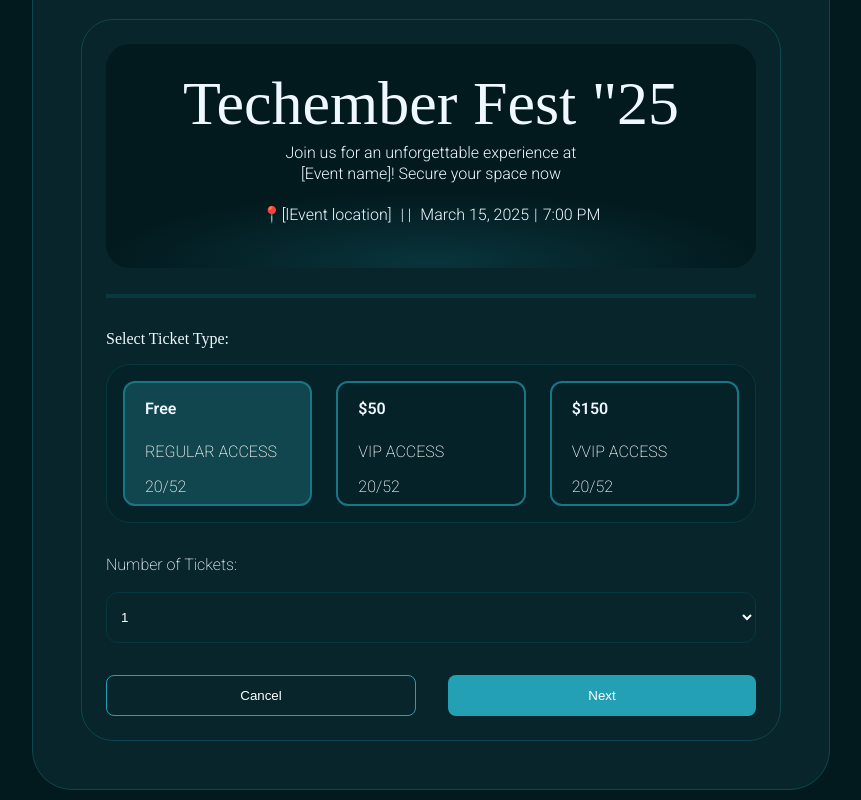
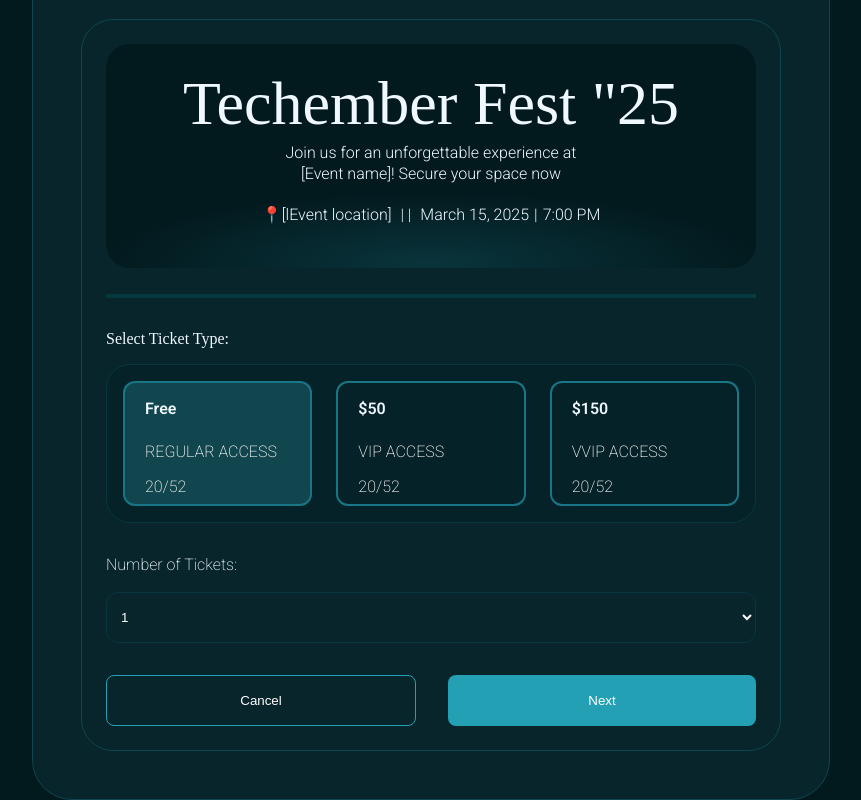
Before and after one commit to adexfit/TickectGenerator, a React (Vite) app: page / in a window 1280 px wide. Shown: the part 265-1065 px from the top of the page, without its empty margins (209-1070 px from the left). Built offline with nearby package versions, Linux system fonts and the light colour scheme; a web font is replaced by a local one.

Commit message:
increased padding of buttons

```diff
--- a/src/App.css
+++ b/src/App.css
@@ -280,7 +280,7 @@ select {
 }
 
 .btn_primary {
-  padding: 12px 12px;
+  padding: 17px 12px;
   border-radius: 8px;
   background-color: #24a0b5;
   color: #fff;
@@ -302,7 +302,7 @@ select {
 }
 
 .btn_sec {
-  padding: 12px 12px;
+  padding: 17px 12px;
   border-radius: 8px;
   background-color: transparent;
   color: #fff;
```
Also changed, not shown: src/App.jsx (+0 -7 lines).
